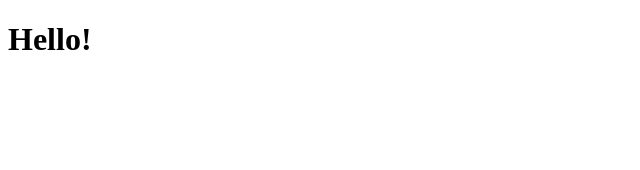
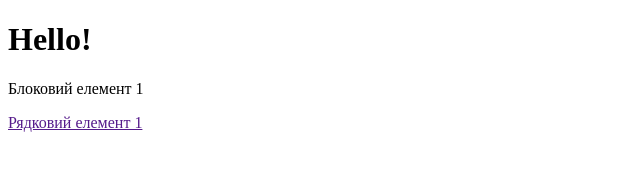
Before and after one commit to Fetivol/Tutorial, a plain HTML site: page index.html in a window 1280 px wide. Shown: the whole page, without its empty margins (0-640 px from the left). Drawn offline with Linux system fonts and the light colour scheme.

Commit message:
.prettierrc.json

```diff
--- a/index.html
+++ b/index.html
@@ -1,12 +1,20 @@
 <!DOCTYPE html>
 <html lang="en">
+    <!-- Основна службова інформація про сторінку: заголовок, опис, кодування тощо -->
 <head>
+    <!-- utf-8 - найпоширеніше кодування -->
     <meta charset="UTF-8">
     <meta http-equiv="X-UA-Compatible" content="IE=edge">
     <meta name="viewport" content="width=device-width, initial-scale=1.0">
+    <!-- Назва документу, котра відображається на вкладці-->
     <title>Document</title>
 </head>
+<!-- Вміст майбутньої веб-сторінки -->
 <body>
     <h1>Hello!</h1>
+    <!-- Абзац - це блоковий елемент, ці елементи займають повністю весь рядок -->
+    <p>Блоковий елемент 1</p>
+    <!-- Посилання - це рядковий елемент, ці елементи займають місце по своєму вмісту, тому може розташуватись у одному рядку декілька елементів -->
+    <a href="">Рядковий елемент 1</a>
 </body>
 </html>
```
Also changed, not shown: .prettierrc.json (added).
